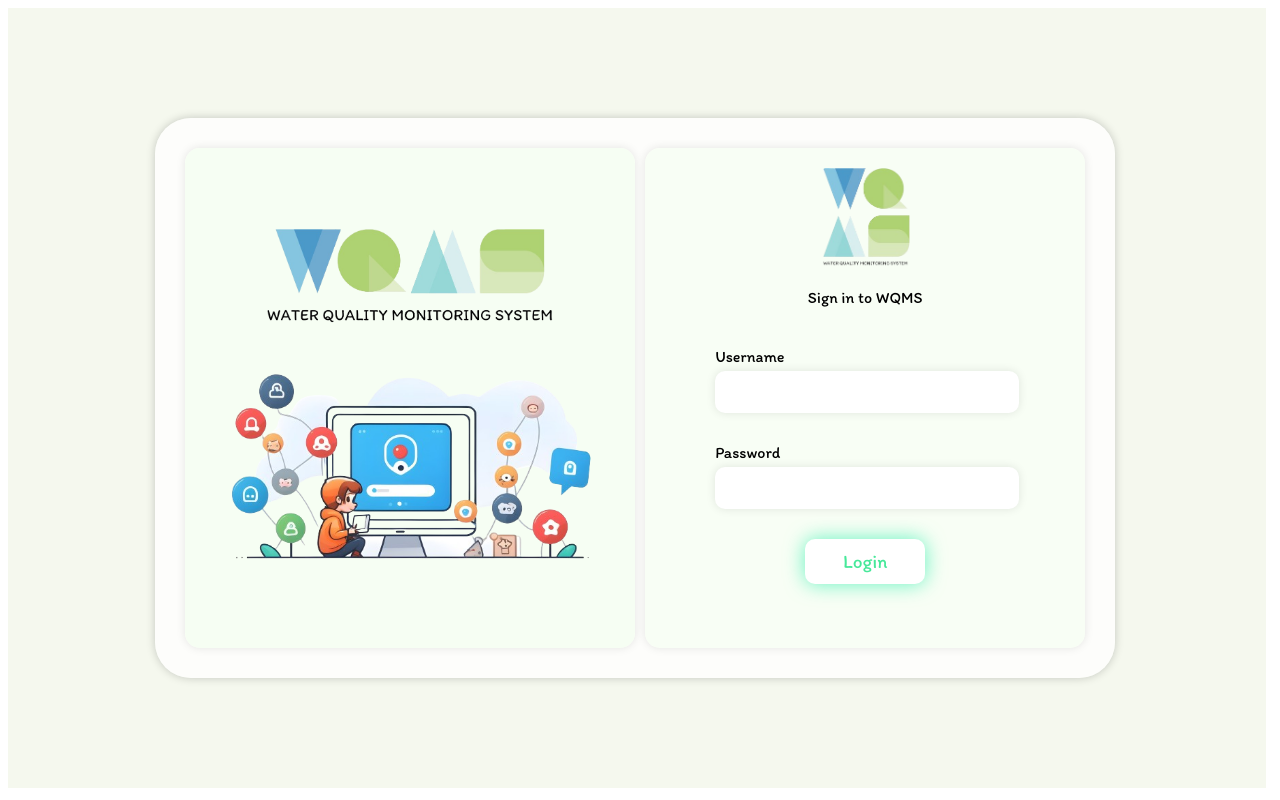
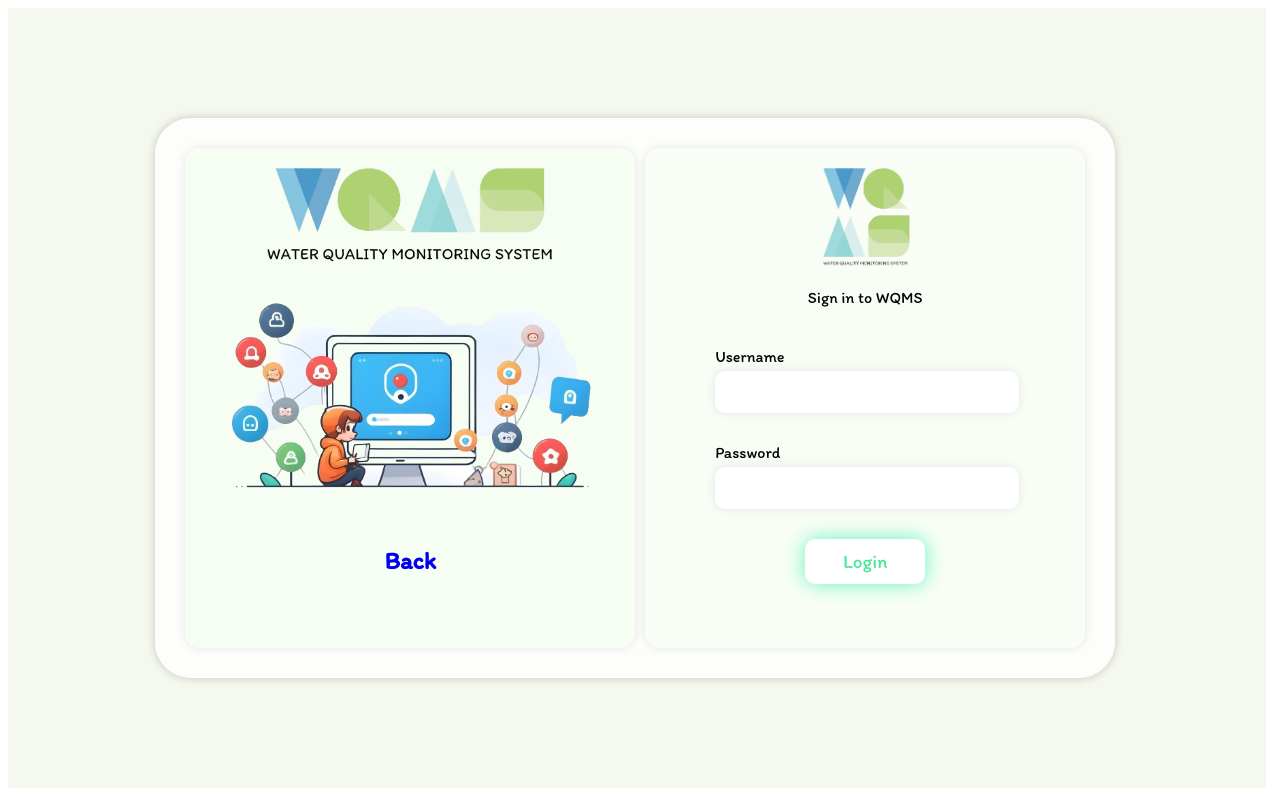
Before and after one commit to kittikhun1910/wqms-monitoring-app, a React (Vite) app: page /Login in a window 1280 px wide. Built offline with nearby package versions, Linux system fonts and the light colour scheme; a web font is replaced by a local one; what @influxdata/influxdb-client would draw is missing.

Commit message:
update back to home

```diff
--- a/src/pages/Login/index.module.scss
+++ b/src/pages/Login/index.module.scss
@@ -106,11 +106,9 @@
       width: 100%;
       flex-direction: column;
       align-items: center;
-      gap: 10px;
       background-color: #f4fff0bc;
       border-radius: 15px;
       box-shadow: 0px 0px 10px rgba(0, 0, 0, 0.1);
-      justify-content: end;
       @media (max-width: map-get($breakpoints, md)) {
         display: none;
       }
@@ -122,6 +120,7 @@
         display: flex;
         width: 300px;
         object-fit: cover;
+        margin-top: 20px;
         @media (max-width: map-get($breakpoints, lg)) {
           width: 200px;
         }
@@ -131,7 +130,6 @@
         display: flex;
         width: 450px;
         object-fit: cover;
-        margin-bottom: 50px;
         @media (max-width: map-get($breakpoints, lg)) {
           width: 300px;
         }
--- a/src/pages/Login/index.tsx
+++ b/src/pages/Login/index.tsx
@@ -1,5 +1,5 @@
 import React, { useEffect, useState } from "react";
-import { useNavigate } from "react-router-dom";
+import { Link, useNavigate } from "react-router-dom";
 import style from "./index.module.scss";
 
 import LogoPNG from "/public/webIcon.png";
@@ -81,6 +81,9 @@ const Login: React.FC = () => {
         <div className={style.contentLeftBox}>
           <img src={LogoLogin} alt="LogoLogin" className={style.logoLogin} />
           <img src={VerifyPNG} alt="VerifyPNG" className={style.verifying} />
+          <Link to="/" style={{ textDecoration: "none" }}>
+            <h2>Back</h2>
+          </Link>
         </div>
         <div className={style.contentRightBox}>
           <img src={LogoPNG} alt="LogoPNG" />
```
